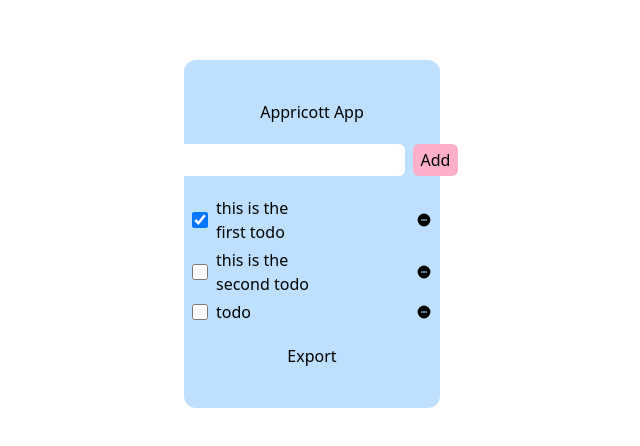
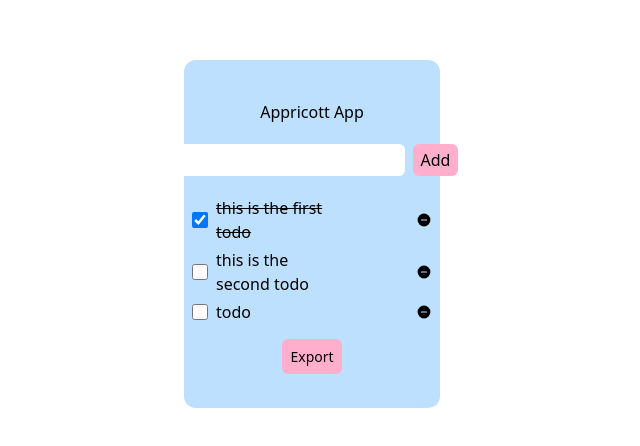
Before and after one commit to rivmos/react-todo-app, a React (Create React App) app: page / in a window 1280 px wide. Shown: the part 166-612 px from the top of the page, without its empty margins (328-968 px from the left). Built offline with nearby package versions, Linux system fonts and the light colour scheme.

Commit message:
todo app

```diff
--- a/src/components/Display.jsx
+++ b/src/components/Display.jsx
@@ -14,7 +14,8 @@ const Display = () => {
         setEditText(todo.text)
     }
 
-    const saveAndExit = (index) => {
+    const saveAndExit = (index,e) => {
+        e.preventDefault()
         updateTodo(index, editText)
         setEditingId(null)
     }
@@ -24,7 +25,7 @@ const Display = () => {
         if (editingId === index) {
             console.log(index, editingId)
             return (
-                <div>
+                <form>
                     <input
                         type="text"
                         value={editText}
@@ -32,9 +33,9 @@ const Display = () => {
                         className='p-1 rounded-md outline-none border-none mb-2 w-60'
                     />
                     <br />
-                    <button onClick={() => saveAndExit(index)} className="cursor-pointer text-sm py-1 px-2 rounded-md border-none bg-darkPink hover:bg-lightPink transition-colors duration-500 mr-1.5">Save</button>
+                    <button onClick={(e) => saveAndExit(index,e)} className="cursor-pointer text-sm py-1 px-2 rounded-md border-none bg-darkPink hover:bg-lightPink transition-colors duration-500 mr-1.5">Save</button>
                     <button onClick={() => setEditingId(null)} className="cursor-pointer text-sm py-1 px-2 rounded-md border-none bg-darkPink hover:bg-lightPink transition-colors duration-500 ">Cancel</button>
-                </div>
+                </form>
             );
         }
 
@@ -43,7 +44,7 @@ const Display = () => {
                 {editingId === null ? <div className='flex items-center gap-2 justify-between'>
                     <div className='flex gap-2 items-center'>
                         <input type='checkbox' checked={todo.completed} onChange={() => toggleTodo(index)} className="cursor-pointer w-4 h-4 text-purple" />
-                        <p className='w-32' style={{width:'100px',overflow:'scroll'}} onDoubleClick={() => enterEditMode(todo, index)}>{todo.text}</p>
+                        <p className='w-32' style={{ textDecoration: todo.completed ? "line-through" : "none" }} onDoubleClick={() => enterEditMode(todo, index)}>{todo.text}</p>
                     </div>
                     {/* <button onClick={() => {  }} className="cursor-pointer">Edit</button> */}
 
--- a/src/components/Export.jsx
+++ b/src/components/Export.jsx
@@ -7,7 +7,7 @@ const Export = () => {
     const {todos} = useContext(TodoContext)
     return (
         <div>
-            <CSVLink data={todos} filename='todosData' className='no-underline'>Export</CSVLink>
+            <CSVLink data={todos} filename='todosData' className='no-underline mt-4 p-2 rounded-md text-sm bg-darkPink hover:bg-darkBlue transition-colors duration-500'>Export</CSVLink>
         </div>
     )
 }
```
